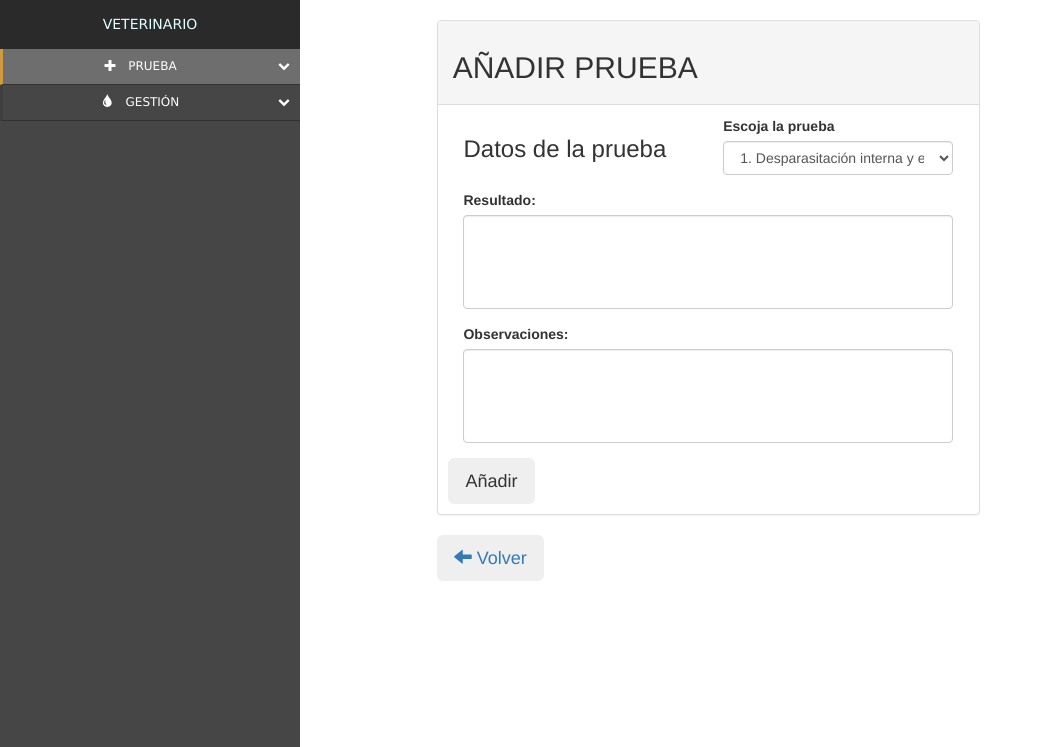
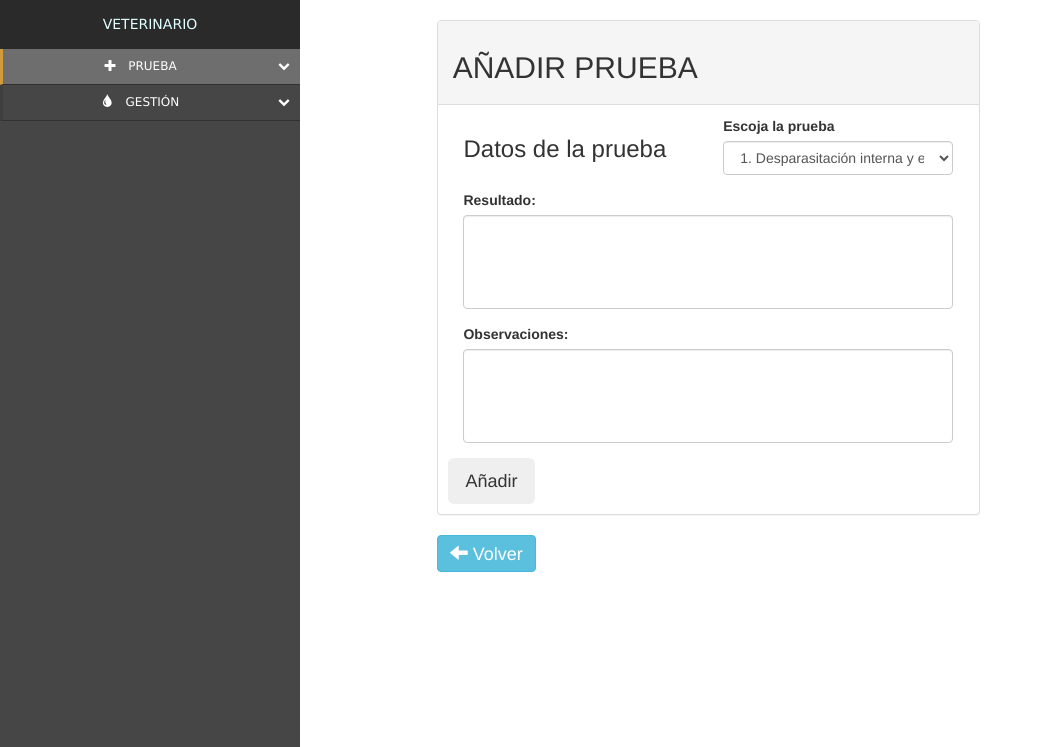
Before and after one commit to poyatos/VITAL-PET, a PHP site: page /VISTA/VETERINARIO/vistaAnadirPrueba.php in a window 1280 px wide. Shown: the part 53-800 px from the top of the page, without its empty margins (0-1043 px from the left). Run offline with PHP 8.4, Linux system fonts and the light colour scheme; a user stored in the database is signed in; data comes from the database, SQL or seed files in the repository; data that the repository does not hold is empty; some libraries are stand-ins or nearby versions.

Commit message:
Boton volver modificado

```diff
--- a/VISTA/DIRECTOR/vistaEditarContrato.php
+++ b/VISTA/DIRECTOR/vistaEditarContrato.php
@@ -135,7 +135,7 @@
           </div>
           </form>
         </div>
-        <button class='btn btn-lg'><a href="<?= $_SERVER['HTTP_REFERER'] ?>"><span class="glyphicon glyphicon-arrow-left"></span> Volver</a></button>
+        <button class="btn btn-info"><a class="h4" href="<?= $_SERVER['HTTP_REFERER'] ?>"><span class="glyphicon glyphicon-arrow-left"></span> Volver</a></button>
       </div>
     </div>
 
--- a/VISTA/DIRECTOR/vistaEditarEmpleado.php
+++ b/VISTA/DIRECTOR/vistaEditarEmpleado.php
@@ -115,7 +115,7 @@
                           </div>
                       </form>
                   </div>
-                  <button class='btn btn-lg'><a href="<?= $_SERVER['HTTP_REFERER'] ?>"><span class="glyphicon glyphicon-arrow-left"></span> Volver</a></button>
+                  <button class="btn btn-info"><a class="h4" href="<?= $_SERVER['HTTP_REFERER'] ?>"><span class="glyphicon glyphicon-arrow-left"></span> Volver</a></button>
           </div>
     </div>
 
--- a/VISTA/RECEPCIONISTA/vistaEditarCliente.php
+++ b/VISTA/RECEPCIONISTA/vistaEditarCliente.php
@@ -114,7 +114,7 @@
                         <input type="submit"  class="btn btn-lg" name="editarCliente" value="Editar">
                     </form>
                 </div>
-                <button class='btn btn-lg'><a href="<?= $_SERVER['HTTP_REFERER'] ?>"><span class="glyphicon glyphicon-arrow-left"></span> Volver</a></button>
+                <button class="btn btn-info"><a class="h4" href="<?= $_SERVER['HTTP_REFERER'] ?>"><span class="glyphicon glyphicon-arrow-left"></span> Volver</a></button>
             </div>
             </div>
         </div>
--- a/VISTA/RECEPCIONISTA/vistaRealizarPago.php
+++ b/VISTA/RECEPCIONISTA/vistaRealizarPago.php
@@ -132,7 +132,7 @@
       </form>
     </div>
     <center>
-    <button class="btn btn-info botoncitos"><a class="h4" href="<?= $_SERVER['HTTP_REFERER'] ?>"><span class="glyphicon glyphicon-arrow-left"></span> Volver</a></button>
+    <button class="btn btn-info"><a class="h4" href="<?= $_SERVER['HTTP_REFERER'] ?>"><span class="glyphicon glyphicon-arrow-left"></span> Volver</a></button>
     </center>
   </div>
 
--- a/VISTA/VETERINARIO/vistaAnadirPrueba.php
+++ b/VISTA/VETERINARIO/vistaAnadirPrueba.php
@@ -98,7 +98,7 @@
                     <input type="submit" class="btn btn-lg" name="anadirPrueba" value="Añadir"/>
                 </form>
               </div>
-              <button class='btn btn-lg'><a href="<?= $_SERVER['HTTP_REFERER'] ?>"><span class="glyphicon glyphicon-arrow-left"></span> Volver</a></button>
+              <button class="btn btn-info"><a class="h4" href="<?= $_SERVER['HTTP_REFERER'] ?>"><span class="glyphicon glyphicon-arrow-left"></span> Volver</a></button>
               </div>
             </div>
       </div>
--- a/VISTA/VETERINARIO/vistaEditarMascota.php
+++ b/VISTA/VETERINARIO/vistaEditarMascota.php
@@ -114,7 +114,7 @@
                         <input type="submit" name ="editarMascota" class="btn btn-lg" value="Editar">
                     </form>
                 </div>
-                <button class='btn btn-lg'><a href="<?= $_SERVER['HTTP_REFERER'] ?>"><span class="glyphicon glyphicon-arrow-left"></span> Volver</a></button>
+                <button class="btn btn-info"><a class="h4" href="<?= $_SERVER['HTTP_REFERER'] ?>"><span class="glyphicon glyphicon-arrow-left"></span> Volver</a></button>
             </div>
             </div>
         </div>
--- a/VISTA/VETERINARIO/vistaEditarPrueba.php
+++ b/VISTA/VETERINARIO/vistaEditarPrueba.php
@@ -80,7 +80,7 @@
                               <input type="submit" class="btn btn-lg" name="editarPrueba" value="Editar">
                         </form>
                </div>
-               <button class='btn btn-lg'><a href="<?= $_SERVER['HTTP_REFERER'] ?>"><span class="glyphicon glyphicon-arrow-left"></span> Volver</a></button>
+               <button class="btn btn-info"><a class="h4" href="<?= $_SERVER['HTTP_REFERER'] ?>"><span class="glyphicon glyphicon-arrow-left"></span> Volver</a></button>
             </div>
           </div>
 
--- a/VISTA/VETERINARIO/vistaEditarTipoPrueba.php
+++ b/VISTA/VETERINARIO/vistaEditarTipoPrueba.php
@@ -82,7 +82,7 @@
                     <input type="submit" class="btn btn-lg" name="editarTipoPrueba" value="Editar"/>
                 </form>
               </div>
-              <button class='btn btn-lg'><a href="<?= $_SERVER['HTTP_REFERER'] ?>"><span class="glyphicon glyphicon-arrow-left"></span> Volver</a></button>
+              <button class="btn btn-info"><a class="h4" href="<?= $_SERVER['HTTP_REFERER'] ?>"><span class="glyphicon glyphicon-arrow-left"></span> Volver</a></button>
               </div>
             </div>
       </div>
```
